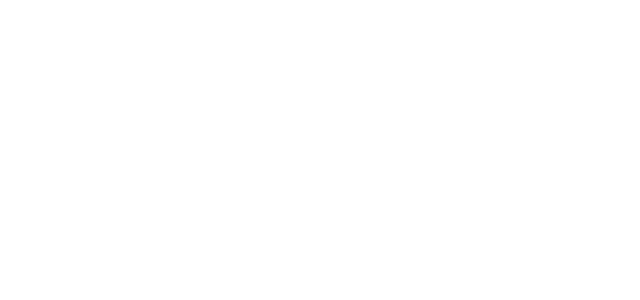
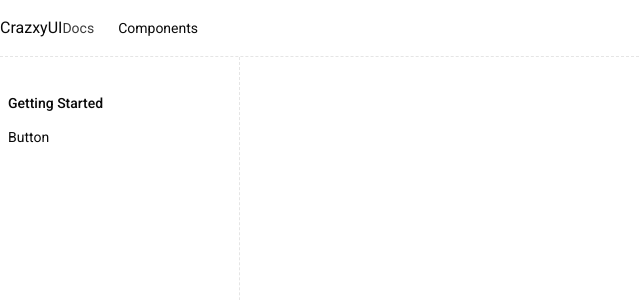
Before and after one commit to nandanNM/crazxyUI, a React (Vite) app: page /components in a window 1280 px wide. Before the commit this address had no page. Shown: the top 300 px of the page, without its empty margins (0-640 px from the left). Built offline with nearby package versions, Linux system fonts and the light colour scheme.

Commit message:
add a components layout

```diff
--- a/src/App.jsx
+++ b/src/App.jsx
@@ -2,15 +2,16 @@
 import "./globals.css";
 import { WaitList } from "./_root/pages/index";
 import RootLayout from "./_root/RootLayout";
+import ComponentLayout from "./_root/ComponentLayout";
 function App() {
   return (
     <main className="">
       <Routes>
         <Route element={<RootLayout />}>
           <Route path="/" element={<WaitList />} />
+          <Route path="/components/" element={<ComponentLayout />}></Route>
         </Route>
       </Routes>
-
     </main>
   );
 }
```
